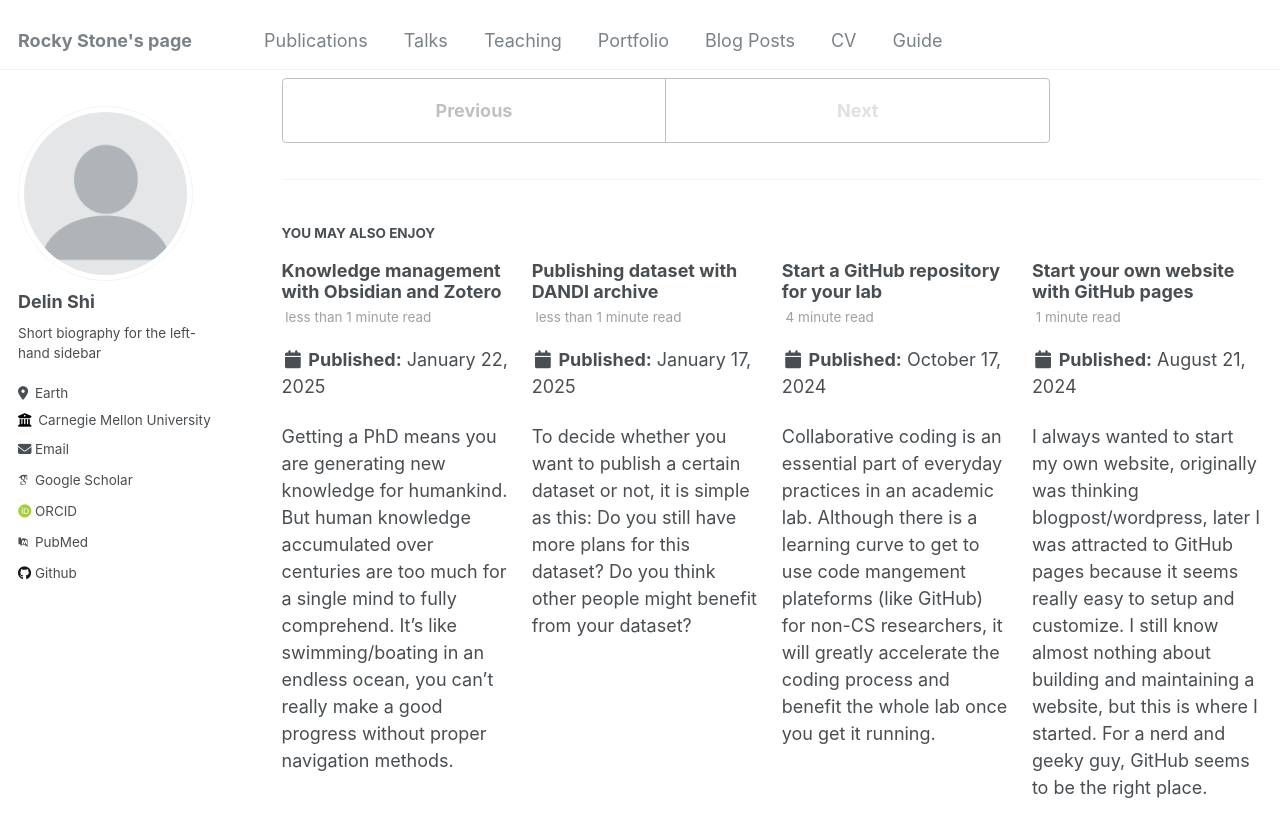
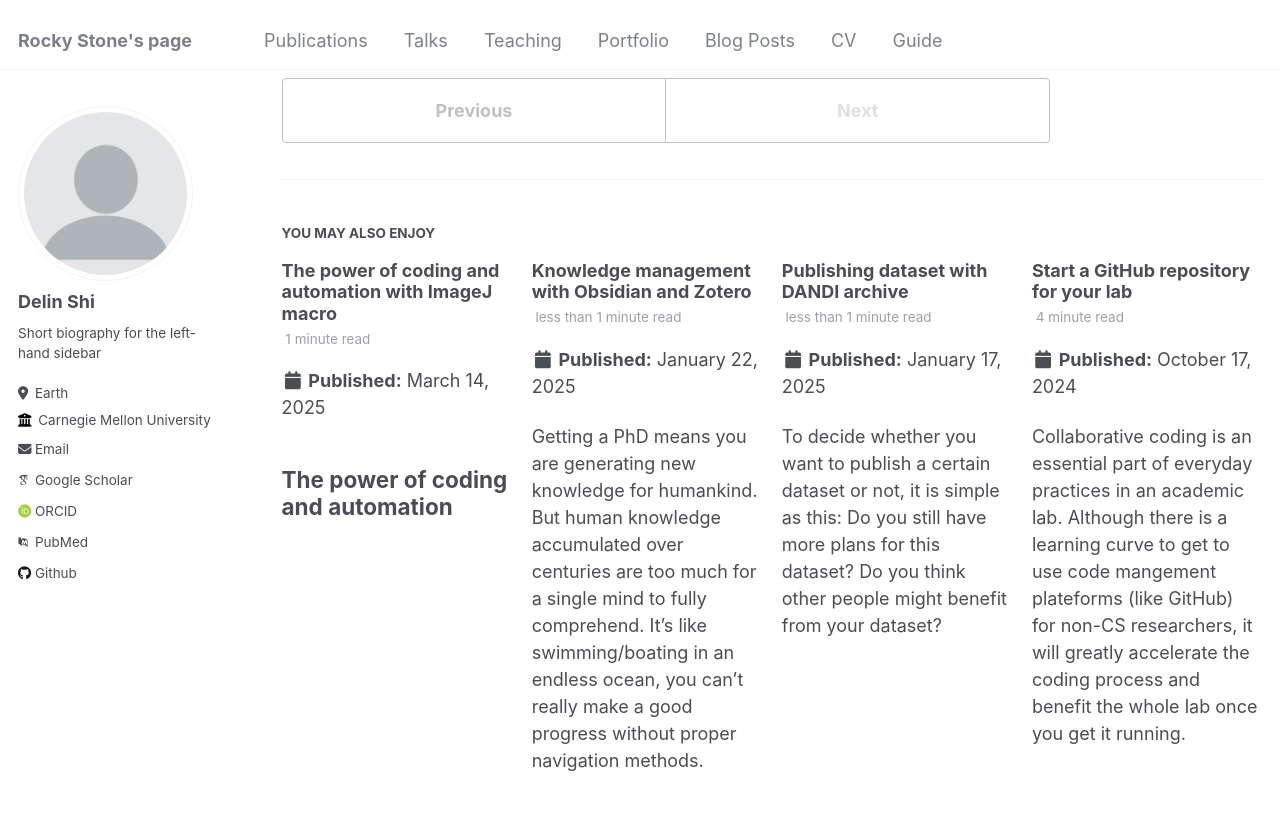
Before and after one commit to rockystones/rockystones.github.io, a Jekyll site: the page built from _posts/2199-01-01-future-post.md, in a window 1280 px wide and 900 px high, scrolled down 515 px. Shown: the top 837 px of the window. Built offline with Jekyll 4.4.1, drawn with Linux system fonts in a browser that asks for light colours; some web fonts are replaced; part of the change alters nothing that is shown.

Commit message:
Add post

```diff
--- a/_config.yml
+++ b/_config.yml
@@ -79,7 +79,7 @@ author:
 teaser                   :  # filename of teaser fallback teaser image placed in /images/, .e.g. "500x300.png"
 breadcrumbs              : false # true, false (default)
 words_per_minute         : 160
-future                   : true
+future                   : false
 read_more                : "disabled" # if enabled, adds "Read more" links to excerpts
 talkmap_link             : false #change to true to add link to talkmap on talks page
 comments:
--- /dev/null
+++ b/_posts/2025-03-14-the-power-of-coding-and-automation.md
@@ -0,0 +1,41 @@
+---
+title: 'The power of coding and automation with ImageJ macro'
+date: 2025-03-14
+permalink: /posts/2025/03/the-power-of-coding-and-automation/
+tags:
+  - Coding
+  - Automation
+  - ImageJ
+  - Macro
+  - Data processing
+  - Productivity
+---
+
+## The power of coding and automation
+
+If you need to measure something from a bunch of images, and the processing method is repetitive for each one, don't you want to do it automatically in seconds rather than clicking buttons all day?
+
+Whatever you can achieve in ImageJ by clicking buttons, you can do it automatically using ImageJ Macros.
+
+It is always better if your images file names fits regular expressions. Then you can do a lot more.
+
+Some parts of the processing may still need to be manual because you don't have a good plugin/code package to use. For example, some thresholding or segmentation may be too hard for the ImageJ build-in functions.
+
+ImageJ can interface with MATLAB/Java/Python etc, so if you can find a package that can achieve the goal written in other languages, then you can design a new multi-stage processing pipeline, exporting and importing data between different stages of processing.
+
+## How to start with ImageJ Macro coding
+
+Start with [Macro recording](https://imagej.net/ij/developer/macro/macros.html#recorder), get familiar with what function you are actualy calling when clicking buttons.
+
+Then learn more about the [syntax of Macro language](https://imagej.net/ij/developer/macro/macros.html).
+How to use loops, operators, statements, functions, and debugging.
+
+There are a lot of [macro examples](https://imagej.net/ij/macros/) for you to learn the syntax from.
+
+There are already a lot of build-in functions, but you can write your own functions within script, or make it more permanent by defining it in the Library.
+
+Macro is not the best coding language to work with, it has its kinks. But ImageJ will be a lot more powerful using the Macro language.
+
+## Examples of how I use ImageJ macro
+
+Batch processing to do simple conversion(format, color, etc), measurements.
```
